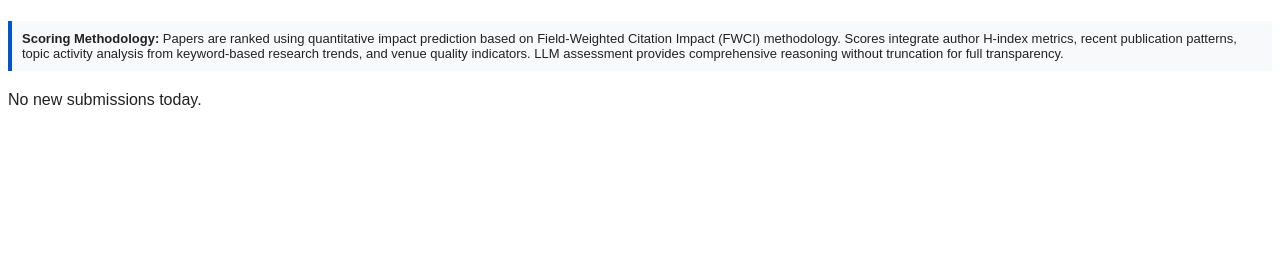
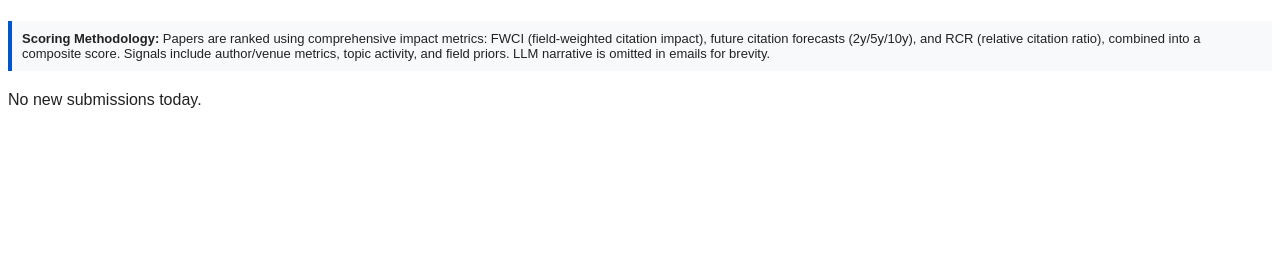
Before and after one commit to ze-bang/arxiv_parser, a Python web app: template templates/digest.html in a window 1280 px wide. Shown: the part 47-300 px from the top of the page. Run offline with Jinja, Linux system fonts and the light colour scheme; the template is opened without the code that fills it, so the values that code supplies are empty.

Commit message:
templates/

```diff
--- a/templates/digest.html
+++ b/templates/digest.html
@@ -17,9 +17,9 @@
     <h2>cond-mat.str-el Daily Digest - {{ date }}</h2>
 
     <div style="background:#f8f9fa; padding:10px; margin-bottom:20px; border-left:4px solid #0055cc; font-size:13px;">
-      <strong>Scoring Methodology:</strong> Papers are ranked using quantitative impact prediction based on Field-Weighted Citation Impact (FWCI) methodology.
-      Scores integrate author H-index metrics, recent publication patterns, topic activity analysis from keyword-based research trends,
-      and venue quality indicators. LLM assessment provides comprehensive reasoning without truncation for full transparency.
+  <strong>Scoring Methodology:</strong> Papers are ranked using comprehensive impact metrics: FWCI (field-weighted citation impact),
+  future citation forecasts (2y/5y/10y), and RCR (relative citation ratio), combined into a composite score.
+  Signals include author/venue metrics, topic activity, and field priors. LLM narrative is omitted in emails for brevity.
     </div>
 
     {% if items|length == 0 %}
@@ -89,19 +89,17 @@
               Author H-index avg: {{ it.explanation.signals.author_h_index_avg | default('Unknown') }},
               Author recent works avg: {{ it.explanation.signals.author_recent_works_avg | default('Unknown') }},
               Venue 2yr mean citedness: {{ it.explanation.signals.venue_two_year_mean_citedness | default('Unknown') }},
-              Published: {{ it.explanation.signals.published }},
-              Method: {{ it.explanation.signals.scoring_method }}
+              Field: {{ it.field_classification or it.explanation.signals.field_classification or 'Unknown' }},
+              Field prior: {{ '%.2f'|format(it.field_prior_multiplier or it.explanation.signals.field_prior_multiplier or 1.0) }}x,
+              Published: {{ it.explanation.signals.published }}
             </div>
 
-            {% if it.explanation.structured_inputs %}
-            <div><strong>LLM Structured Assessment</strong>:</div>
-            <div style="margin-left:10px; font-size:11px;">
-              Novelty score: {{ '%.2f'|format(it.explanation.structured_inputs.novelty_score) }}/1.0,
-              Author quality: {{ '%.2f'|format(it.explanation.structured_inputs.author_quality_multiplier) }}x,
-              Field activity: {{ '%.2f'|format(it.explanation.structured_inputs.field_activity_multiplier) }}x,
-              Venue quality: {{ '%.2f'|format(it.explanation.structured_inputs.venue_quality_factor) }}x,
-              Reproducibility: {{ '%.2f'|format(it.explanation.structured_inputs.reproducibility_score) }}/1.0,
-              Impact breadth: {{ '%.2f'|format(it.explanation.structured_inputs.impact_breadth) }}/1.0
+            {% if it.explanation.comprehensive_metrics %}
+            <div style="margin-top:6px;"><strong>Impact Metrics</strong>:</div>
+            <div style="margin-left:10px;">
+              <div>Composite: {{ '%.2f'|format(it.explanation.comprehensive_metrics.composite_score) }}, Confidence: {{ it.explanation.comprehensive_metrics.confidence_level }}</div>
+              <div>FWCI: {{ '%.2f'|format(it.explanation.comprehensive_metrics.fwci_score) }}, RCR: {{ '%.2f'|format(it.explanation.comprehensive_metrics.rcr_score) }} ({{ '%.0f'|format(it.explanation.comprehensive_metrics.rcr_percentile) }}th pct)</div>
+              <div>Predicted citations — 2y: {{ '%.1f'|format(it.explanation.comprehensive_metrics.predicted_citations_2y) }}, 5y: {{ '%.1f'|format(it.explanation.comprehensive_metrics.predicted_citations_5y) }}, 10y: {{ '%.1f'|format(it.explanation.comprehensive_metrics.predicted_citations_10y) }}</div>
             </div>
             {% endif %}
 
@@ -113,9 +111,6 @@
               {% endif %}
               Final score: {{ '%.2f'|format(it.explanation.final_score) }}
             </div>
-            {% if it.explanation.llm_reasoning %}
-            <div><strong>LLM Impact Assessment</strong>: {{ it.explanation.llm_reasoning }}</div>
-            {% endif %}
           </div>
         </details>
       </div>
```
